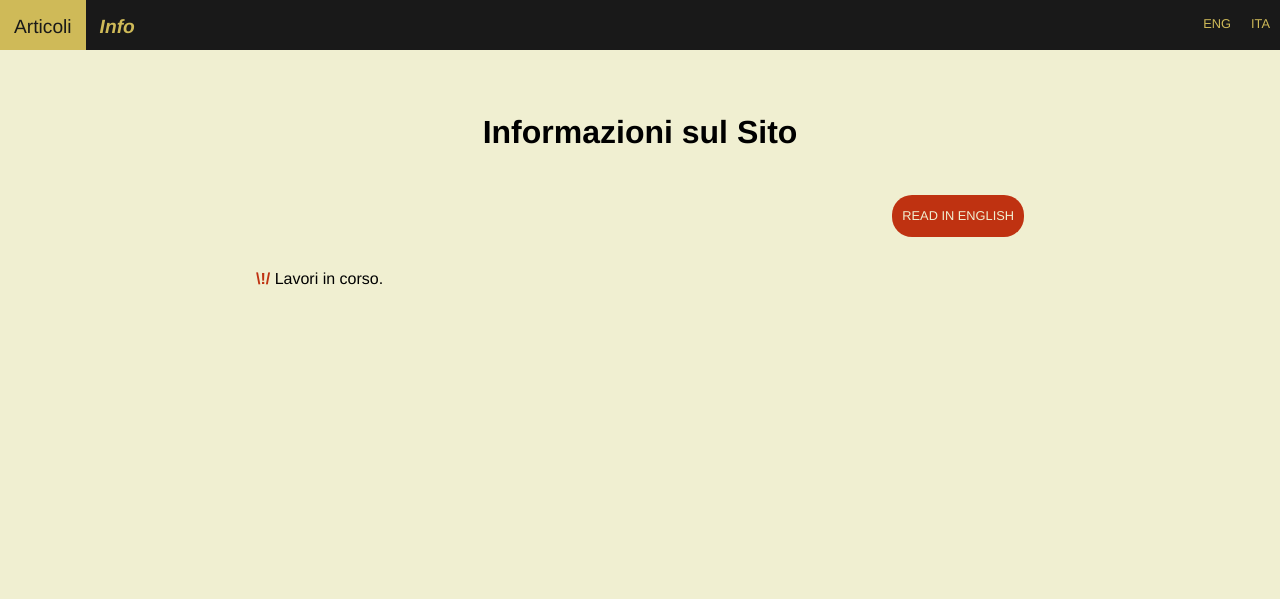
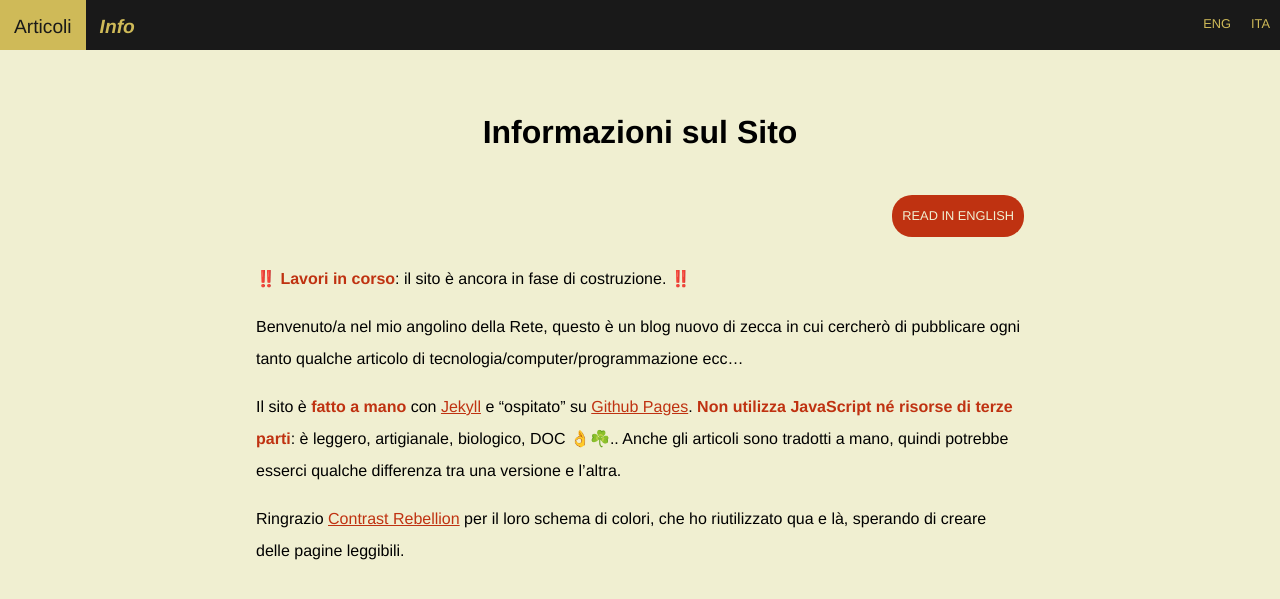
Before and after one commit to giorgiosav/giorgiosav.github.io, a Jekyll site: the page built from it/info.md, in a window 1280 px wide. Shown: the top 599 px of the page. Built offline with Jekyll 4.4.1, drawn with Linux system fonts in a browser that asks for light colours.

Commit message:
pagine info

```diff
--- a/it/info.md
+++ b/it/info.md
@@ -5,4 +5,21 @@ lang: it
 lang-id: about
 ---
 
-**\\!/** Lavori in corso.
+
+**‼️  Lavori in corso**: il sito è ancora in fase di costruzione. ‼️
+
+
+Benvenuto/a nel mio angolino della Rete, questo è un blog nuovo di zecca
+in cui cercherò di pubblicare ogni tanto qualche articolo di
+tecnologia/computer/programmazione ecc...
+
+Il sito è **fatto a mano** con [Jekyll](https://jekyllrb.com/) e "ospitato"
+su [Github Pages](https://pages.github.com/). **Non utilizza JavaScript né
+risorse di terze parti**: è leggero, artigianale, biologico, DOC 👌☘️.. Anche
+gli articoli sono tradotti a mano, quindi potrebbe esserci qualche differenza
+tra una versione e l'altra.
+
+
+Ringrazio [Contrast Rebellion](https://contrastrebellion.com/) per il loro
+schema di colori, che ho riutilizzato qua e là, sperando di creare delle pagine
+leggibili.
```
Also changed, not shown: en/about.md (+13 -1 lines).
